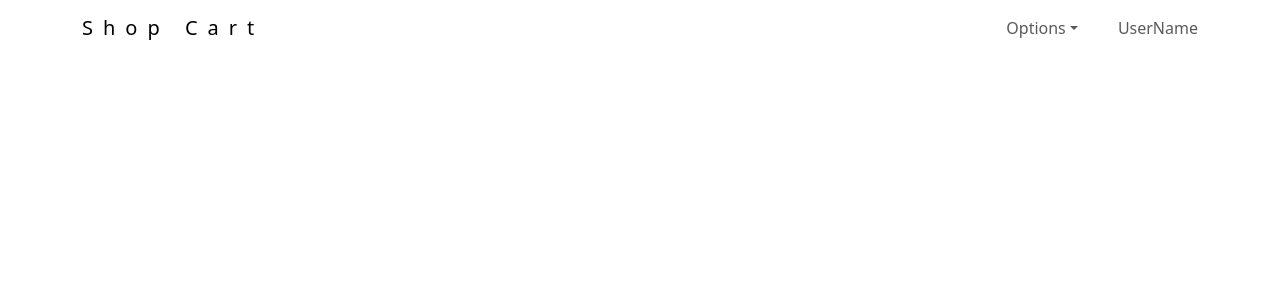
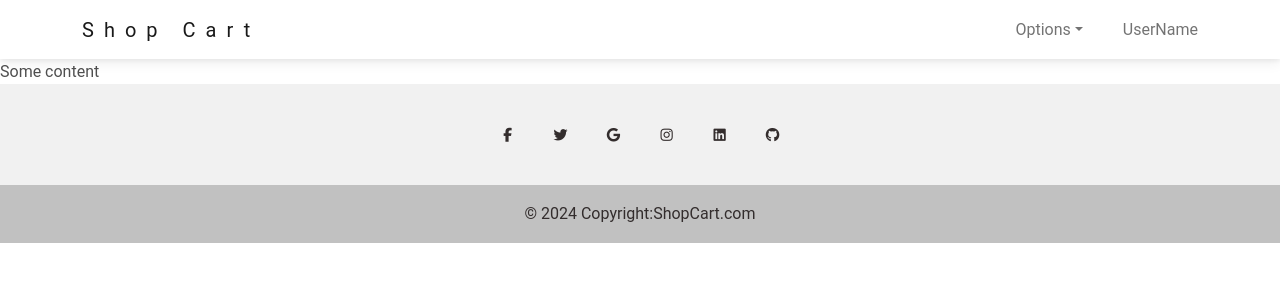
Before and after one commit to ROHANTHAKUR2004/E-commerce-React, a React (Vite) app: page / in a window 1280 px wide. Shown: the top 300 px of the page. Built offline with nearby package versions, Linux system fonts and the light colour scheme.

Commit message:
added footer

```diff
--- a/package.json
+++ b/package.json
@@ -10,7 +10,9 @@
     "preview": "vite preview"
   },
   "dependencies": {
+    "@fortawesome/fontawesome-free": "^6.5.1",
     "bootstrap": "^5.3.3",
+    "mdb-react-ui-kit": "^7.2.0",
     "react": "^18.2.0",
     "react-dom": "^18.2.0",
     "reactstrap": "^9.2.2"
--- a/src/App.css
+++ b/src/App.css
@@ -0,0 +1,4 @@
+.app-wrapper{
+    display: flex;
+    flex-direction: column;
+}
--- a/src/App.jsx
+++ b/src/App.jsx
@@ -1,14 +1,19 @@
 
 import './App.css'
 import Header from './components/Navbar/Header'
+import Footer from './components/Navbar/footer/Footer';
 
 function App() {
 
 
   return (
-    <>
-      <Header color="white" light={true} expand="md" fixed="top" container="md"/>
-    </>
+    <div className='app-wrapper'>
+      <Header color="white" light={true} expand="md"  container="md"/>
+      <div>
+        Some content
+      </div>
+      <Footer/>
+    </div>
   )
 }
 
--- a/src/components/Navbar/footer/Footer.jsx
+++ b/src/components/Navbar/footer/Footer.jsx
@@ -0,0 +1,95 @@
+import {
+  MDBFooter,
+  MDBContainer,
+  MDBIcon,
+  MDBBtn
+} from 'mdb-react-ui-kit';
+
+export default function Footer() {
+  return (
+    <MDBFooter className='text-center text-white' style={{ backgroundColor: '#f1f1f1' }}>
+      <MDBContainer className='pt-4'>
+        <section className='mb-4'>
+          <MDBBtn
+            rippleColor="dark"
+            color='link'
+            floating
+            size="lg"
+            className='text-dark m-1'
+            href='#!'
+            role='button'
+          >
+            <MDBIcon fab className='fab fa-facebook-f' />
+          </MDBBtn>
+
+          <MDBBtn
+            rippleColor="dark"
+            color='link'
+            floating
+            size="lg"
+            className='text-dark m-1'
+            href='#!'
+            role='button'
+          >
+            <MDBIcon fab className='fa-twitter' />
+          </MDBBtn>
+
+          <MDBBtn
+            rippleColor="dark"
+            color='link'
+            floating
+            size="lg"
+            className='text-dark m-1'
+            href='#!'
+            role='button'
+          >
+            <MDBIcon fab className='fa-google' />
+          </MDBBtn>
+
+          <MDBBtn
+            rippleColor="dark"
+            color='link'
+            floating
+            size="lg"
+            className='text-dark m-1'
+            href='#!'
+            role='button'
+          >
+            <MDBIcon fab className='fa-instagram' />
+          </MDBBtn>
+
+          <MDBBtn
+            rippleColor="dark"
+            color='link'
+            floating
+            size="lg"
+            className='text-dark m-1'
+            href='#!'
+            role='button'
+          >
+            <MDBIcon fab className='fa-linkedin' />
+          </MDBBtn>
+
+          <MDBBtn
+            rippleColor="dark"
+            color='link'
+            floating
+            size="lg"
+            className='text-dark m-1'
+            href='#!'
+            role='button'
+          >
+            <MDBIcon fab className='fa-github' />
+          </MDBBtn>
+        </section>
+      </MDBContainer>
+
+      <div className='text-center text-dark p-3' style={{ backgroundColor: 'rgba(0, 0, 0, 0.2)' }}>
+        © 2024 Copyright:
+        <a className='text-dark' href='https://mdbootstrap.com/'>
+          ShopCart.com
+        </a>
+      </div>
+    </MDBFooter>
+  );
+}
--- a/src/main.jsx
+++ b/src/main.jsx
@@ -4,6 +4,8 @@ import App from './App.jsx'
 import './index.css'
 
 import 'bootstrap/dist/css/bootstrap.min.css';
+import 'mdb-react-ui-kit/dist/css/mdb.min.css';
+import "@fortawesome/fontawesome-free/css/all.min.css";
 
 ReactDOM.createRoot(document.getElementById('root')).render(
   <React.StrictMode>
```
Also changed, not shown: 1 other file (tests, documents, lock files or other folders).
